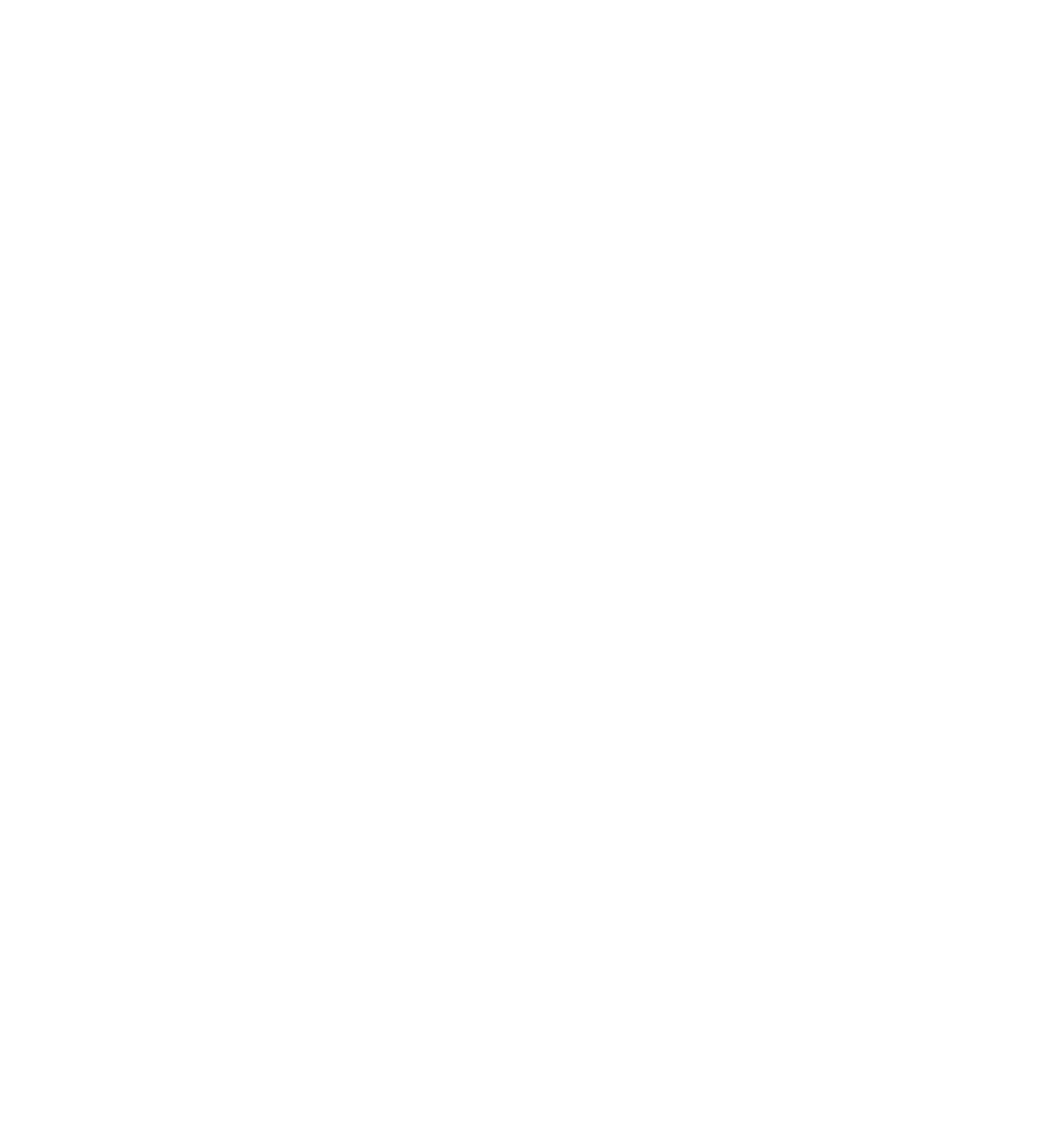
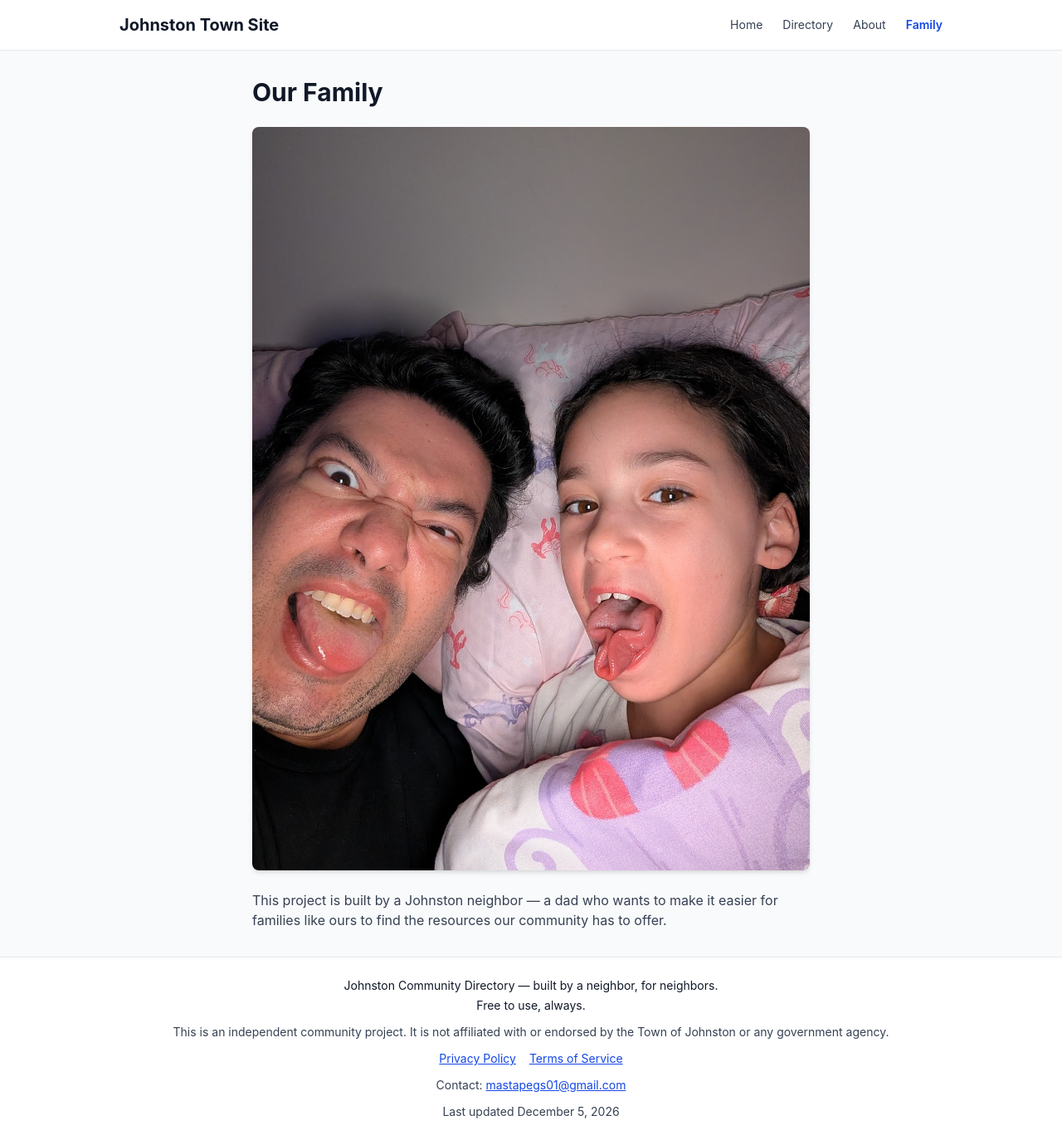
Before and after one commit to mastapegs/johnston-town-site, a React (Vite) app: page /family in a window 1280 px wide. Before the commit this address had no page. Shown: the whole page at 83% size. Before the commit the page ends 800 px from the top, so only its background shows below. Built offline with nearby package versions, Linux system fonts and the light colour scheme; no server answers.

Commit message:
Add family photo page with picture of dad and daughter
New /family page showing a personal photo and message about the
project being built by a local Johnston parent. Adds route and
nav link.

https://claude.ai/code/session_01B1BfXQFgydw734seqnp6dz

```diff
--- a/src/App.tsx
+++ b/src/App.tsx
@@ -5,6 +5,7 @@ import Directory from "./pages/Directory";
 import ListingDetail from "./pages/ListingDetail";
 import About from "./pages/About";
 import Submit from "./pages/Submit";
+import Family from "./pages/Family";
 import Privacy from "./pages/Privacy";
 import Terms from "./pages/Terms";
 
@@ -17,6 +18,7 @@ function App() {
           <Route path="directory" element={<Directory />} />
           <Route path="directory/:id" element={<ListingDetail />} />
           <Route path="about" element={<About />} />
+          <Route path="family" element={<Family />} />
           <Route path="submit" element={<Submit />} />
           <Route path="privacy" element={<Privacy />} />
           <Route path="terms" element={<Terms />} />
--- a/src/components/Layout.tsx
+++ b/src/components/Layout.tsx
@@ -34,6 +34,9 @@ function Layout() {
               </NavLink>
               <NavLink to="/about" className={linkClass}>
                 About
+              </NavLink>
+              <NavLink to="/family" className={linkClass}>
+                Family
               </NavLink>
             </nav>
             <WeatherDisplay />
--- /dev/null
+++ b/src/pages/Family.tsx
@@ -0,0 +1,29 @@
+import { useEffect } from "react";
+
+function Family() {
+  useEffect(() => {
+    document.title = "Family — Johnston Community Directory";
+  }, []);
+
+  return (
+    <div className="mx-auto max-w-2xl">
+      <h1 className="text-3xl font-bold text-gray-900">Our Family</h1>
+
+      <div className="mt-6">
+        <img
+          src="/family.jpg"
+          alt="A father and daughter making silly faces together"
+          className="w-full rounded-lg shadow-md"
+        />
+      </div>
+
+      <p className="mt-6 text-gray-700">
+        This project is built by a Johnston neighbor &mdash; a dad who wants to
+        make it easier for families like ours to find the resources our
+        community has to offer.
+      </p>
+    </div>
+  );
+}
+
+export default Family;
```
Also changed, not shown: public/family.jpg (added).
